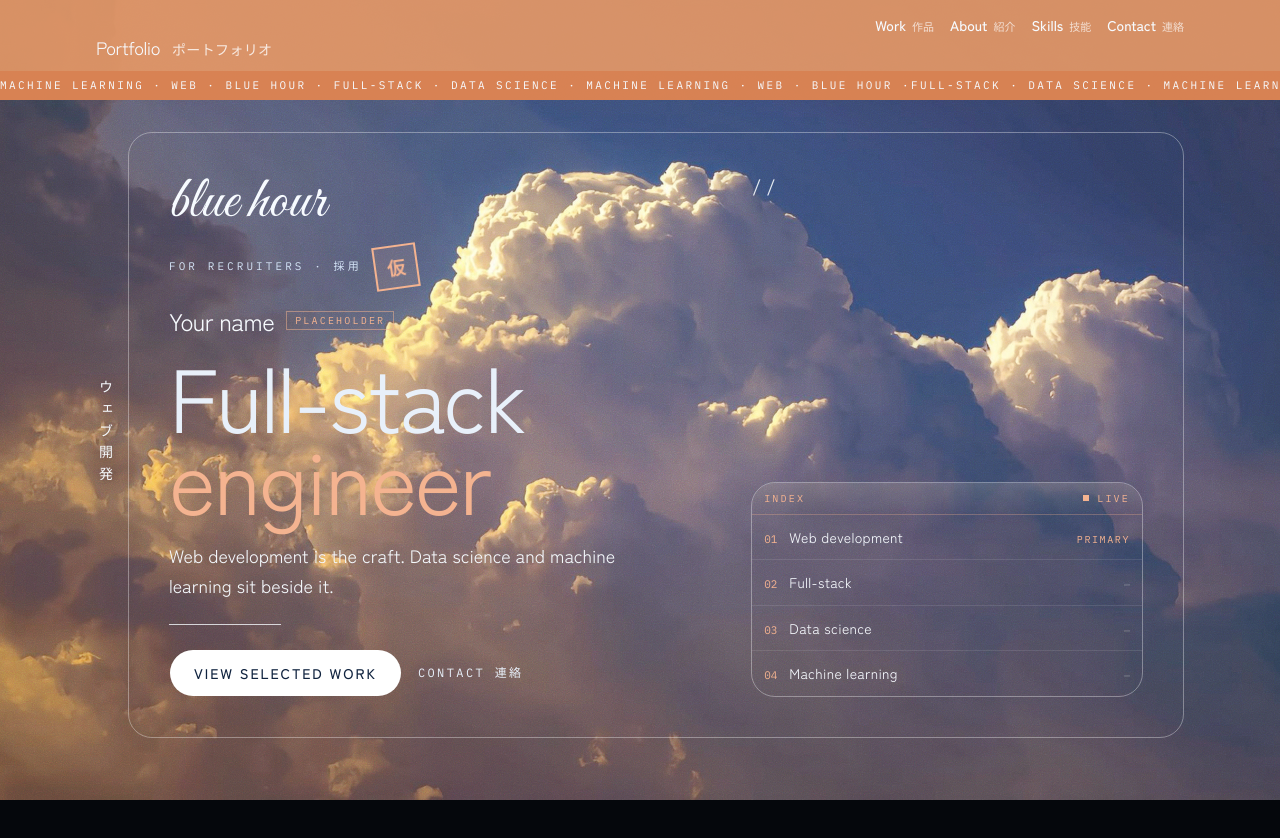
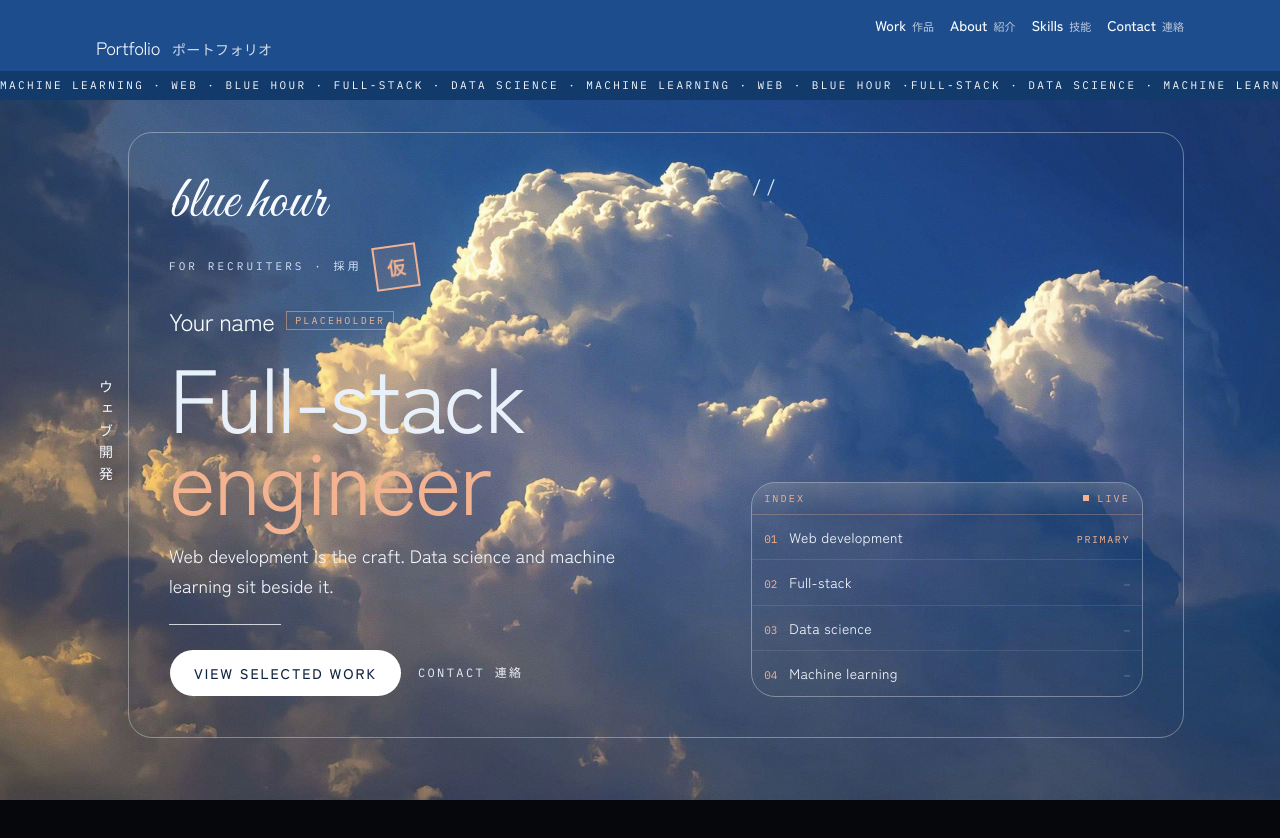
Before and after one commit to jpmaraujo1/portfolio, a Next.js app: page / in a window 1280 px wide. Shown: the top 838 px of the page. Built offline with nearby package versions, Linux system fonts and the light colour scheme; a web font is replaced by a local one.

Commit message:
Show the cloud photo without a color wash.
Drop the peach filter on the sky and set the top bar to the palette blue.

Co-authored-by: joaopedro.martinsaraujo <joaopedro.martinsaraujo@gmail.com>

```diff
--- a/src/app/poster.css
+++ b/src/app/poster.css
@@ -20,15 +20,6 @@
   inset: 0;
   z-index: -20;
   background: #05070c url("/cloud-bg.jpg") center / cover no-repeat;
-}
-
-.sky-wash::before {
-  content: "";
-  position: absolute;
-  inset: 0;
-  background: #f19e68;
-  mix-blend-mode: soft-light;
-  opacity: 0.62;
 }
 
 .sky-wash::after {
--- a/src/components/site-header.tsx
+++ b/src/components/site-header.tsx
@@ -13,7 +13,7 @@ export function SiteHeader() {
   const loop = `${tape}   ·   ${tape}   ·   `;
 
   return (
-    <header className="sticky top-0 z-30 bg-[#e89966]/90 text-[#f7fbff]">
+    <header className="sticky top-0 z-30 bg-[#1d4d8d] text-[#f7fbff]">
       <div className="mx-auto flex max-w-6xl flex-col gap-3 px-4 py-3 sm:flex-row sm:items-end sm:justify-between md:px-8">
         <a href="#top" className="group flex items-baseline gap-3">
           <span className="font-poster text-lg leading-none tracking-tight">{portfolio.kicker}</span>
@@ -32,7 +32,7 @@ export function SiteHeader() {
           </ul>
         </nav>
       </div>
-      <div className="overflow-hidden bg-[#d98152]/90 text-[#f7fbff]">
+      <div className="overflow-hidden bg-[#123a6b] text-[#f7fbff]">
         <p className="ticker py-1.5 font-mono text-[11px] tracking-[0.22em] uppercase">
           <span>{loop}</span>
           <span aria-hidden>{loop}</span>
```
